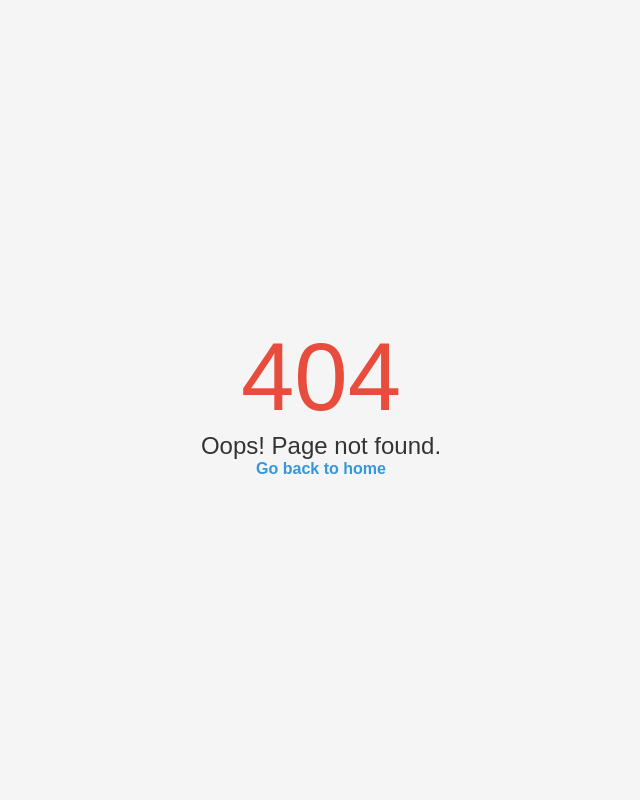
After one commit to ZAWADBINSHARIF/Twitter-Web-App-using-FastAPI-Jinja2-and-Google-Cloud, a FastAPI app: template templates/404.html in a window 1280 px wide. The commit adds this page. Shown: the whole page, without its empty margins (319-959 px from the left). Run offline with FastAPI, Linux system fonts and the light colour scheme; the template is opened without the code that fills it, so the values that code supplies are empty.

```diff
--- /dev/null
+++ b/templates/404.html
@@ -0,0 +1,47 @@
+<!DOCTYPE html>
+<html lang="en">
+  <head>
+    <meta charset="UTF-8" />
+    <meta name="viewport" content="width=device-width, initial-scale=1.0" />
+    <title>404 Not Found</title>
+    <style>
+      body {
+        font-family: Arial, sans-serif;
+        background-color: #f5f5f5;
+        display: flex;
+        justify-content: center;
+        align-items: center;
+        height: 100vh;
+        margin: 0;
+      }
+
+      .container {
+        text-align: center;
+      }
+
+      .error-code {
+        font-size: 6rem;
+        color: #e74c3c;
+      }
+
+      .message {
+        font-size: 1.5rem;
+        color: #333;
+      }
+
+      .go-home {
+        margin-top: 20px;
+        text-decoration: none;
+        color: #3498db;
+        font-weight: bold;
+      }
+    </style>
+  </head>
+  <body>
+    <div class="container">
+      <div class="error-code">404</div>
+      <div class="message">Oops! Page not found.</div>
+      <a href="/" class="go-home">Go back to home</a>
+    </div>
+  </body>
+</html>
```
Also changed, not shown: routers/templateRoutes.py (+7 -1 lines), static/style.css (+16 -1 lines), templates/partials/user-wrapper.html (added, +51 -0 lines), templates/search.html (added, +51 -0 lines).
